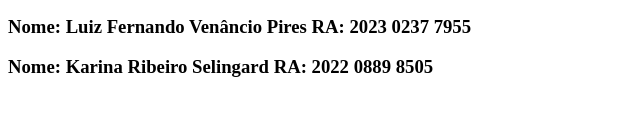
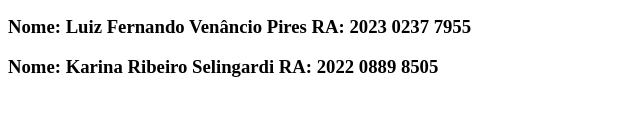
Before and after one commit to KarinaSelingardi/Lista-de-receitas, a plain HTML site: page src/index.html in a window 1280 px wide. Shown: the part 270-386 px from the top of the page, 0-640 px from the left. Drawn offline with Linux system fonts and the light colour scheme.

Commit message:
Adicionando a aluna Karina

```diff
--- a/src/index.html
+++ b/src/index.html
@@ -11,6 +11,6 @@
         <h3>Nome: Lucas de Souza Pereira 		  RA: 2023 0315 2035</h3>
         <h3>Nome: Fernando Henrique Melo E silva  RA: 2021 0381 8293</h3>
         <h3>Nome: Luiz Fernando Venâncio Pires    RA: 2023 0237 7955</h3>
-        <h3>Nome: Karina Ribeiro Selingard        RA: 2022 0889 8505</h3>
+        <h3>Nome: Karina Ribeiro Selingardi        RA: 2022 0889 8505</h3>
     </body>
 </html>
```
